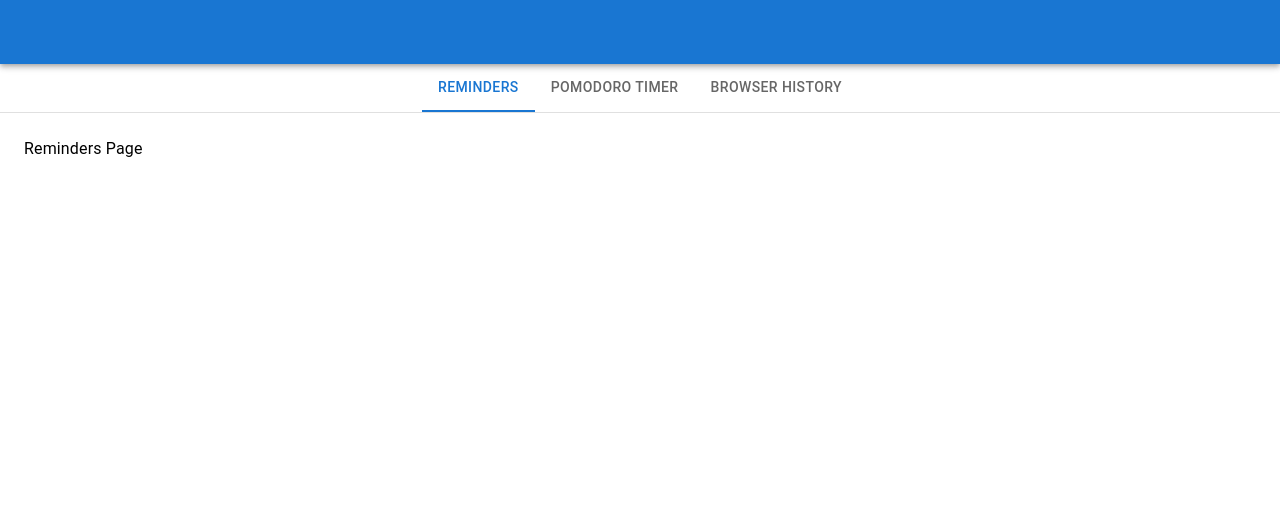
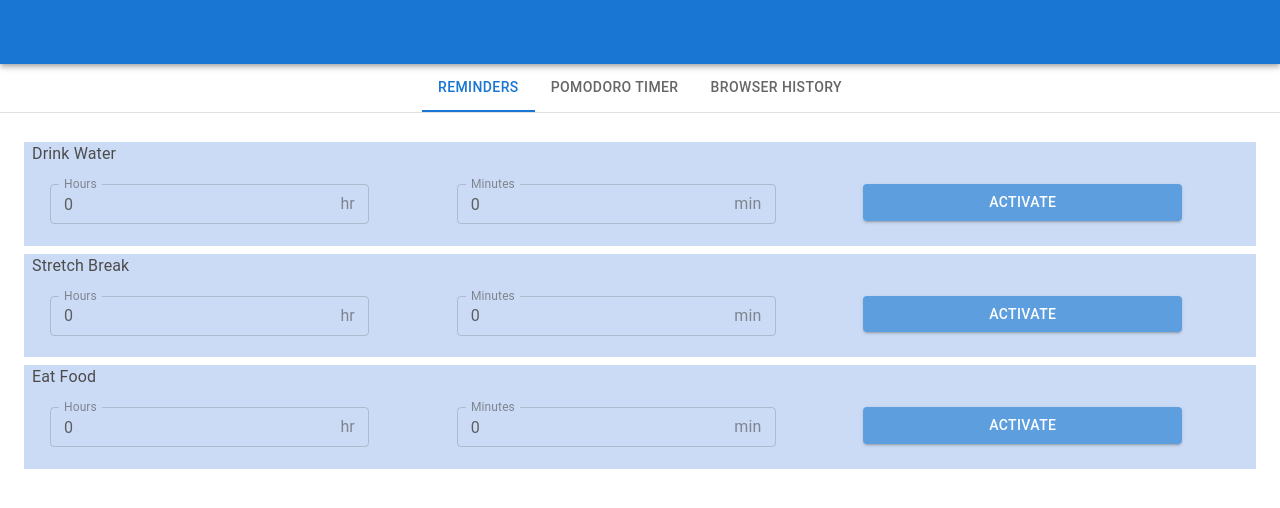
Before and after one commit to nanarboursal/Sesh, a React (Create React App) app in the folder sesh/: page / in a window 1280 px wide. Shown: the top 508 px of the page. Built offline with nearby package versions, Linux system fonts and the light colour scheme.

Commit message:
Completed the Reminders Functionality for eat, water, and stretch

```diff
--- a/sesh/package.json
+++ b/sesh/package.json
@@ -44,5 +44,8 @@
       "last 1 firefox version",
       "last 1 safari version"
     ]
+  },
+  "devDependencies": {
+    "@types/chrome": "^0.0.225"
   }
 }
--- a/sesh/src/Components/Reminders.tsx
+++ /dev/null
@@ -1,9 +0,0 @@
-import React from 'react';
-
-function Reminders() {
-    return (
-        <div>Reminders Page</div>
-    );
-}
-
-export default Reminders;
--- /dev/null
+++ b/sesh/src/Pages/Components/ReminderField.tsx
@@ -0,0 +1,226 @@
+import { Box, Button, Grid, InputAdornment, TextField } from "@mui/material";
+import React, { useState } from "react";
+
+interface Reminder {
+  title: string;
+  timerType: string;
+}
+
+function ReminderField(props: Reminder) {
+  const [hour, setHour] = useState(0);
+  const [min, setMin] = useState(0);
+  const [active, setActive] = useState(false);
+
+  const timerName = `${props.timerType}Timer`;
+
+  if (props.timerType == "food") {
+    chrome.storage.local.get(["foodIsRunning"], (res) => {
+      setActive(res.foodIsRunning);
+    });
+  } else if (props.timerType == "stretch") {
+    chrome.storage.local.get(["stretchIsRunning"], (res) => {
+      setActive(res.stretchIsRunning);
+    });
+  } else {
+    chrome.storage.local.get(["waterIsRunning"], (res) => {
+      setActive(res.waterIsRunning);
+    });
+  }
+
+  function updateTimeElement() {
+    if (props.timerType == "food") {
+      chrome.storage.local.get(["foodTimer"], (res) => {
+        const time = res.foodTimer ?? 0;
+
+        if (time >= 0 && active) {
+          var hr = Math.floor(time / 3600);
+          var min = Math.floor((time % 3600) / 60);
+          var sec = Math.floor((time % 3600) % 60);
+          var timerElement = document.getElementById(timerName);
+          timerElement!.textContent = `${hr} hr : ${min} min : ${sec} sec`;
+        }
+      });
+    } else if (props.timerType == "stretch") {
+      chrome.storage.local.get(["stretchTimer"], (res) => {
+        const time = res.stretchTimer ?? 0;
+
+        if (time >= 0 && active) {
+          var hr = Math.floor(time / 3600);
+          var min = Math.floor((time % 3600) / 60);
+          var sec = Math.floor((time % 3600) % 60);
+          var timerElement = document.getElementById(timerName);
+          timerElement!.textContent = `${hr} hr : ${min} min : ${sec} sec`;
+        }
+      });
+    } else {
+      chrome.storage.local.get(["waterTimer"], (res) => {
+        const time = res.waterTimer ?? 0;
+
+        if (time >= 0 && active) {
+          var hr = Math.floor(time / 3600);
+          var min = Math.floor((time % 3600) / 60);
+          var sec = Math.floor((time % 3600) % 60);
+          var timerElement = document.getElementById(timerName);
+          timerElement!.textContent = `${hr} hr : ${min} min : ${sec} sec`;
+        }
+      });
+    }
+  }
+
+  updateTimeElement();
+  setInterval(updateTimeElement, 1000);
+
+  function onActivate() {
+    var seconds = hour * 60 * 60 + min * 60;
+
+    if (props.timerType == "food") {
+      chrome.storage.local.set({
+        foodTimer: seconds,
+        foodIsRunning: true,
+      });
+    } else if (props.timerType == "stretch") {
+      chrome.storage.local.set({
+        stretchTimer: seconds,
+        stretchIsRunning: true,
+      });
+    } else {
+      chrome.storage.local.set({
+        waterTimer: seconds,
+        waterIsRunning: true,
+      });
+    }
+
+    setActive(true);
+  }
+
+  function onDeactivate() {
+    setActive(false);
+
+    if (props.timerType == "food") {
+      chrome.storage.local.set({
+        foodTimer: 0,
+        foodIsRunning: false,
+      });
+    } else if (props.timerType == "stretch") {
+      chrome.storage.local.set({
+        stretchTimer: 0,
+        stretchIsRunning: false,
+      });
+    } else {
+      chrome.storage.local.set({
+        waterTimer: 0,
+        waterIsRunning: false,
+      });
+    }
+  }
+
+  return (
+    <Box
+      component="form"
+      sx={{
+        "& > :not(style)": { m: 1 },
+        backgroundColor: "#b6cdf2",
+        opacity: [0.9, 0.8, 0.7],
+      }}
+      autoComplete="off"
+    >
+      <div style={{ marginTop: 5 }}>{props.title}</div>
+
+      {!active && (
+        <Grid container padding="10px" columnSpacing={{ xs: 1 }}>
+          <Grid item xs={4}>
+            <TextField
+              id="outlined-number"
+              label="Hours"
+              type="number"
+              size="small"
+              value={hour}
+              onChange={(event: any) => setHour(event.target.value)}
+              InputLabelProps={{
+                shrink: true,
+              }}
+              InputProps={{
+                endAdornment: (
+                  <InputAdornment position="end">hr</InputAdornment>
+                ),
+                inputProps: {
+                  max: 24,
+                  min: 0,
+                },
+              }}
+              sx={{
+                width: "80%",
+              }}
+            />
+          </Grid>
+          <Grid item xs={4}>
+            <TextField
+              id="outlined-number"
+              label="Minutes"
+              type="number"
+              size="small"
+              value={min}
+              onChange={(event: any) => setMin(event.target.value)}
+              InputLabelProps={{
+                shrink: true,
+              }}
+              InputProps={{
+                endAdornment: (
+                  <InputAdornment position="end">min</InputAdornment>
+                ),
+                inputProps: {
+                  max: 59,
+                  min: 0,
+                },
+              }}
+              sx={{
+                width: "80%",
+              }}
+            />
+          </Grid>
+          <Grid item xs={4}>
+            <Button
+              size="medium"
+              variant="contained"
+              onClick={onActivate}
+              sx={{
+                width: "80%",
+                marginBottom: "15px",
+              }}
+            >
+              Activate
+            </Button>
+          </Grid>
+        </Grid>
+      )}
+
+      {active && (
+        <Grid container columnSpacing={{ xs: 1 }}>
+          <Grid
+            item
+            xs={8}
+            sx={{ textAlign: "center", fontSize: 18 }}
+            id={timerName}
+          >
+            0 seconds
+          </Grid>
+          <Grid item xs={4}>
+            <Button
+              size="medium"
+              variant="outlined"
+              sx={{
+                width: "80%",
+                marginBottom: "15px",
+              }}
+              onClick={onDeactivate}
+            >
+              Deactivate
+            </Button>
+          </Grid>
+        </Grid>
+      )}
+    </Box>
+  );
+}
+
+export default ReminderField;
--- /dev/null
+++ b/sesh/src/Pages/Reminders.tsx
@@ -0,0 +1,14 @@
+import React from "react";
+import ReminderField from "./Components/ReminderField";
+
+function Reminders() {
+  return (
+    <div>
+      <ReminderField title="Drink Water" timerType="water" />
+      <ReminderField title="Stretch Break" timerType="stretch" />
+      <ReminderField title="Eat Food" timerType="food" />
+    </div>
+  );
+}
+
+export default Reminders;
```
Also changed, not shown: sesh/public/background.js (added, +62 -0 lines), sesh/src/Tabs/TabsSection.tsx (+11 -11 lines), sesh/tsconfig.json (+3 -8 lines), sesh/public/manifest.json, sesh/src/Pages/BrowserHistory.tsx (renamed from sesh/src/Components/BrowserHistory.tsx), sesh/src/Pages/PomodoroTimer.tsx (renamed from sesh/src/Components/PomodoroTimer.tsx), 1 other file (tests, documents, lock files or other folders).
